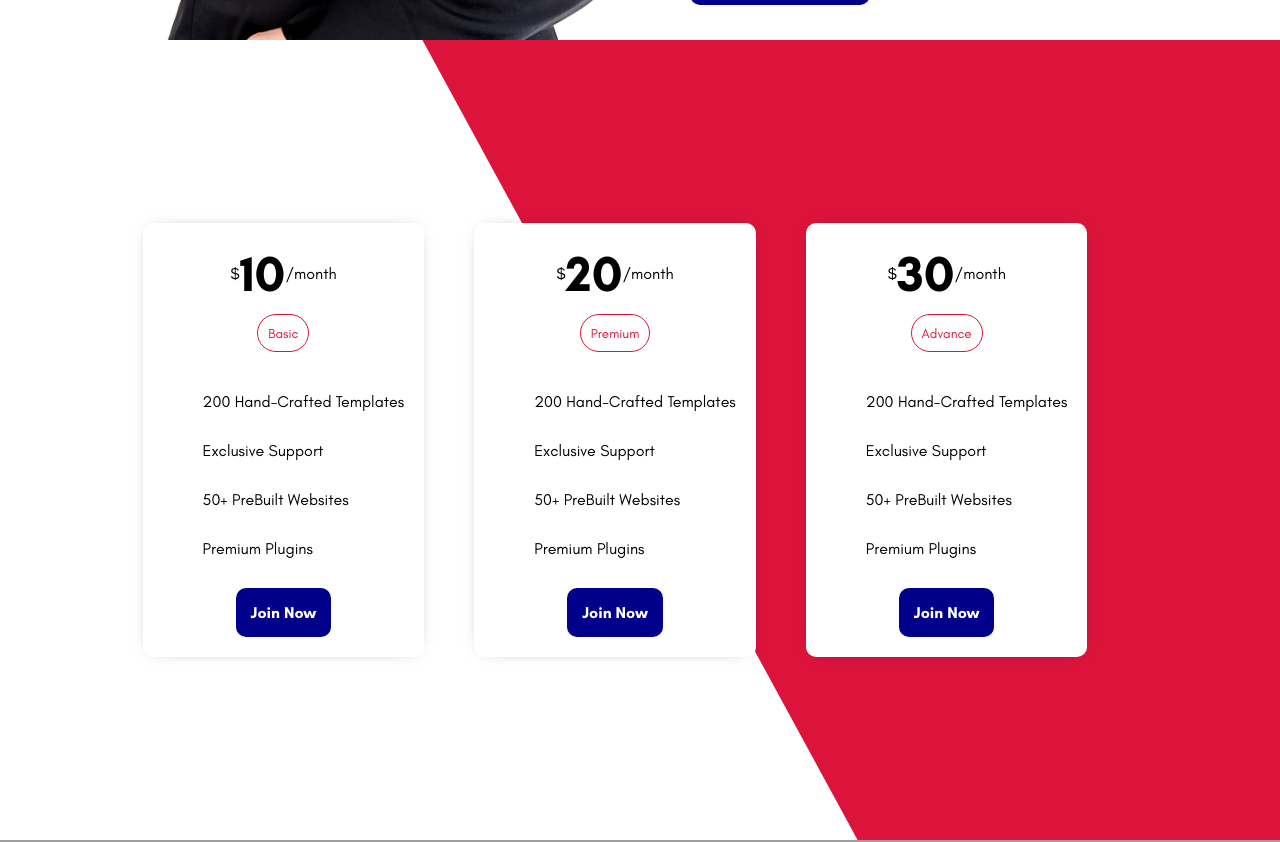
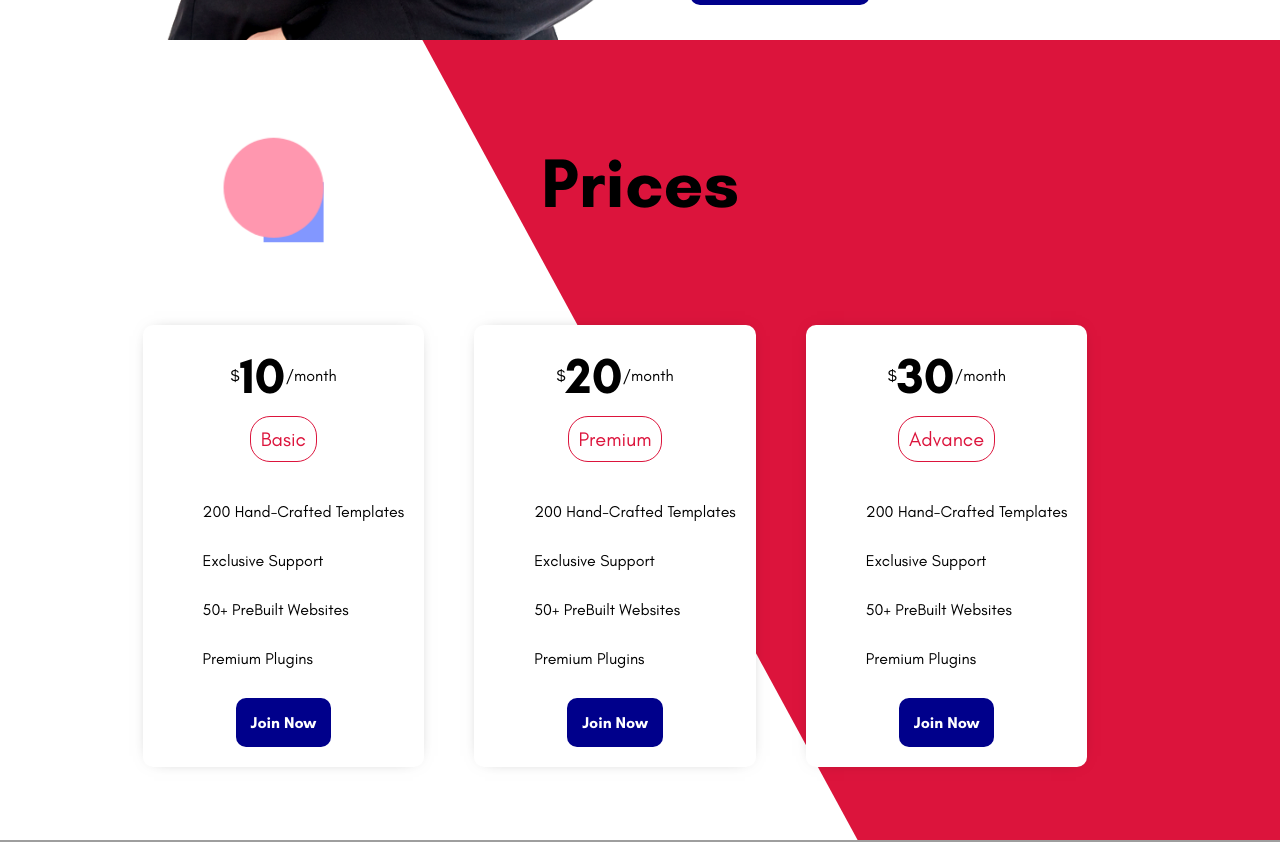
Before and after one commit to GabrielReisfeld/Digital-Agency-Web, a React (Create React App) app: page / in a window 1280 px wide. Shown: the part 2360-3202 px from the top of the page. Built offline with nearby package versions, Linux system fonts and the light colour scheme; grey boxes are pictures that could not be loaded.

Commit message:
changes in Price

```diff
--- a/src/components/Price.jsx
+++ b/src/components/Price.jsx
@@ -1,9 +1,20 @@
 import React from "react";
 import styled from "styled-components";
 import PriceCard from "./PriceCard";
+import AnimatedShapes from "./AnimatedShapes";
 
 const Container = styled.div`
   height: 100%;
+`;
+
+const Up = styled.div`
+  text-align: center;
+  margin: 100px;
+  @media only screen and (max-width: 480px) {
+    margin: 40px;
+  }
+`;
+const Bottom = styled.div`
   display: flex;
   align-items: center;
   justify-content: center;
@@ -12,12 +23,22 @@ const Container = styled.div`
   }
 `;
 
+const Title = styled.h1`
+  font-size: 70px;
+`;
+
 const Price = () => {
   return (
     <Container>
-      <PriceCard price="10" type="Basic" />
-      <PriceCard price="20" type="Premium" />
-      <PriceCard price="30" type="Advance" />
+      <Up>
+        <Title>Prices</Title>
+      </Up>
+      <Bottom>
+        <PriceCard price="10" type="Basic" />
+        <PriceCard price="20" type="Premium" />
+        <PriceCard price="30" type="Advance" />
+      </Bottom>
+      <AnimatedShapes />
     </Container>
   );
 };
--- a/src/components/PriceCard.jsx
+++ b/src/components/PriceCard.jsx
@@ -29,6 +29,7 @@ const Price = styled.span`
   }
 `;
 const Type = styled.button`
+font-size: 20px;
   padding: 10px;
   margin: 10px 0;
   border: 1.5px solid crimson;
@@ -58,6 +59,9 @@ const Button = styled.button`
   padding: 15px;
   border-radius: 10px;
   cursor: pointer;
+  &:hover {
+    background-color: crimson;
+  }
   @media only screen and (max-width: 480px) {
     font-size: 12px;
     padding: 5px;
```
